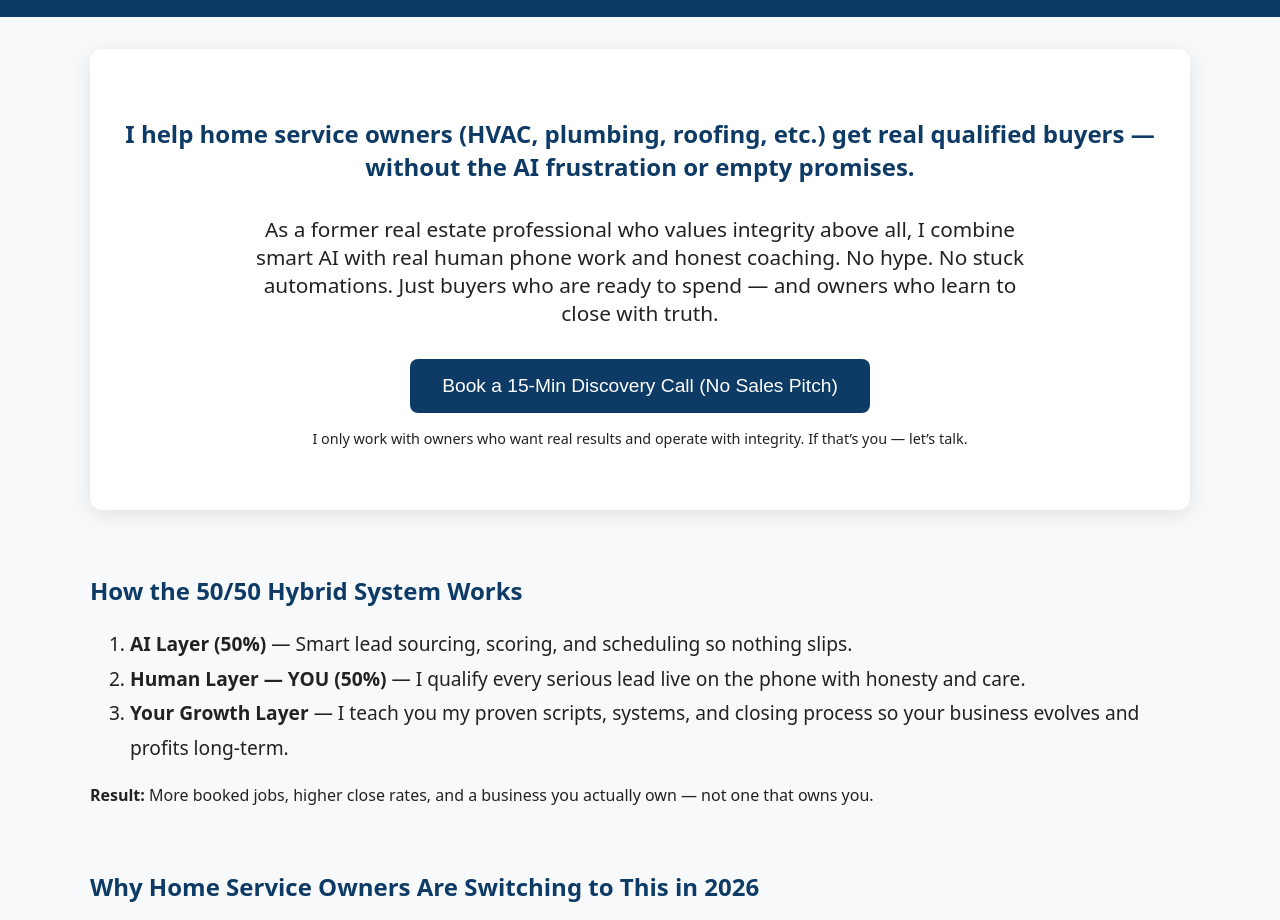
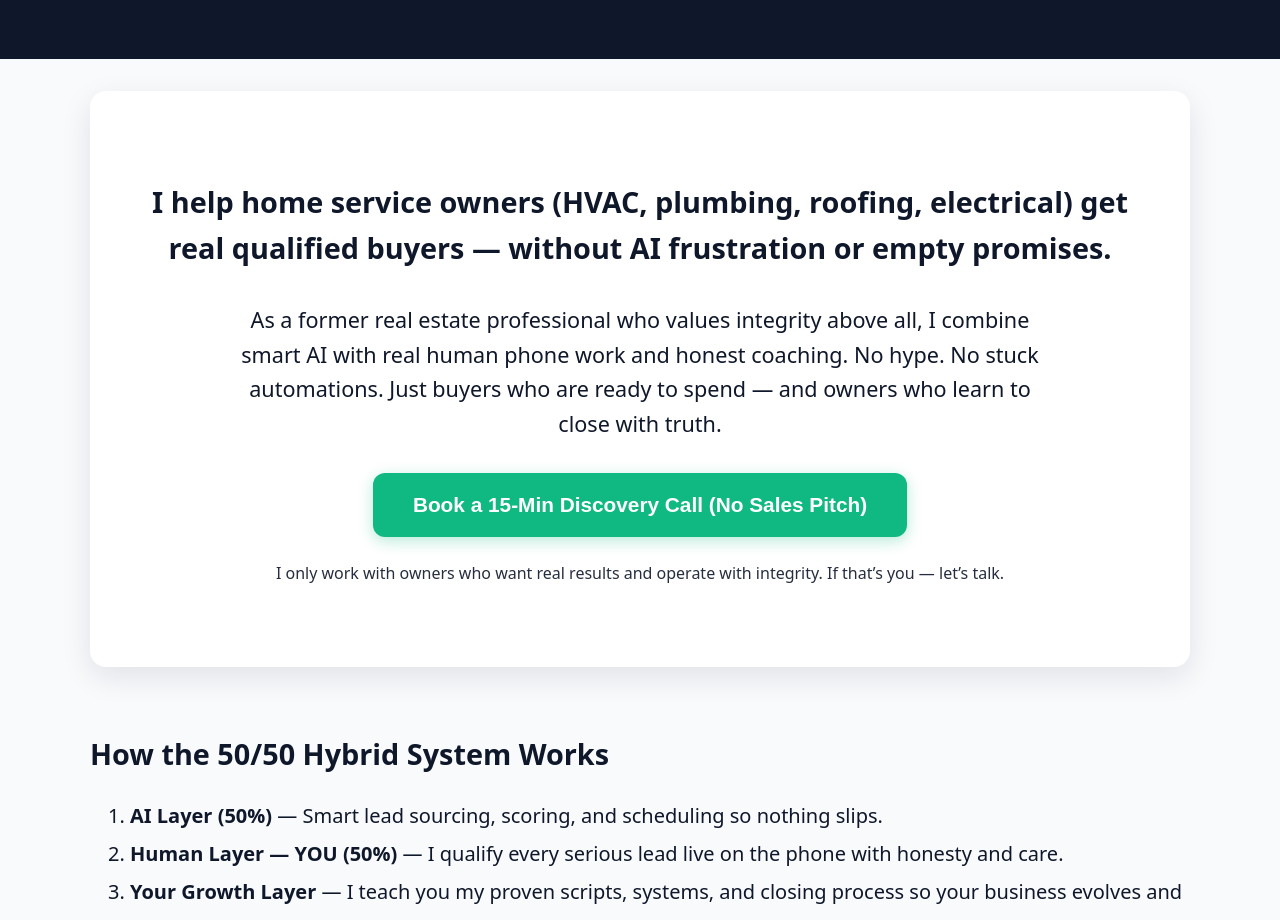
Before and after one commit to PinkEliteStudio/true-client-systems, a plain HTML site: page index.html in a window 1280 px wide. Shown: the part 184-1104 px from the top of the page. Drawn offline with Linux system fonts and the light colour scheme.

Commit message:
Revise index.html for style and content enhancements
Updated styles and content for improved aesthetics and clarity.

```diff
--- a/index.html
+++ b/index.html
@@ -5,34 +5,52 @@
   <meta name="viewport" content="width=device-width, initial-scale=1.0">
   <title>True Client Systems | Honest Leads. Human Trust. Real Profit.</title>
   <style>
-    body {font-family: system-ui, -apple-system, sans-serif; margin:0; padding:0; background:#f8f9fa; color:#222;}
-    header {background: #0d3b66; color:white; padding: 2rem 1rem; text-align:center;}
+    body {font-family: system-ui, -apple-system, sans-serif; margin:0; padding:0; background:#f8fafc; color:#0f172a; line-height:1.6;}
+    header {background: #0f172a; color:white; padding: 3rem 1rem; text-align:center;}
     .container {max-width: 1100px; margin: 0 auto; padding: 2rem 1rem;}
-    h1 {font-size: 2.8rem; margin:0;}
-    h2 {color:#0d3b66;}
-    .hero {background:#fff; padding:3rem 1rem; text-align:center; border-radius:12px; box-shadow:0 4px 20px rgba(0,0,0,0.1);}
-    button {background:#0d3b66; color:white; border:none; padding:1rem 2rem; font-size:1.2rem; border-radius:8px; cursor:pointer;}
+    h1 {font-size: 3rem; margin:0; font-weight:700;}
+    h2 {color:#0f172a; font-size:1.8rem; margin-bottom:1rem;}
+    .hero {background:#fff; padding:4rem 2rem; text-align:center; border-radius:16px; box-shadow:0 10px 30px rgba(15,23,42,0.1); margin-bottom:3rem;}
+    button {
+      background:#10b981;
+      color:white;
+      border:none;
+      padding:1.25rem 2.5rem;
+      font-size:1.3rem;
+      font-weight:600;
+      border-radius:12px;
+      cursor:pointer;
+      transition:all 0.3s ease;
+      box-shadow:0 4px 15px rgba(16,185,129,0.3);
+    }
+    button:hover {
+      background:#0f766e;
+      transform:translateY(-2px);
+      box-shadow:0 8px 25px rgba(16,185,129,0.4);
+    }
     .section {margin:4rem 0;}
-    footer {background:#0d3b66; color:white; text-align:center; padding:2rem;}
+    .section ol {font-size:1.25rem; line-height:1.9;}
+    footer {background:#0f172a; color:white; text-align:center; padding:2.5rem 1rem;}
+    footer p {margin:0.5rem 0;}
   </style>
 </head>
 <body>
   <header>
     <h1>True Client Systems</h1>
-    <p style="font-size:1.4rem;">Honest leads. Human trust. Systems that actually scale.</p>
+    <p style="font-size:1.5rem; margin-top:0.5rem;">Honest leads. Human trust. Systems that actually scale.</p>
   </header>
 
   <div class="container">
     <div class="hero">
-      <h2>I help home service owners (HVAC, plumbing, roofing, etc.) get real qualified buyers — without the AI frustration or empty promises.</h2>
-      <p style="font-size:1.3rem; max-width:800px; margin:2rem auto;">As a former real estate professional who values integrity above all, I combine smart AI with real human phone work and honest coaching. No hype. No stuck automations. Just buyers who are ready to spend — and owners who learn to close with truth.</p>
+      <h2>I help home service owners (HVAC, plumbing, roofing, electrical) get real qualified buyers — without AI frustration or empty promises.</h2>
+      <p style="font-size:1.35rem; max-width:820px; margin:2rem auto;">As a former real estate professional who values integrity above all, I combine smart AI with real human phone work and honest coaching. No hype. No stuck automations. Just buyers who are ready to spend — and owners who learn to close with truth.</p>
       <button onclick="window.location.href='mailto:pinkeliteva@gmail.com?subject=I%20want%20qualified%20buyers'">Book a 15-Min Discovery Call (No Sales Pitch)</button>
-      <p style="margin-top:1rem; font-size:0.9rem;">I only work with owners who want real results and operate with integrity. If that’s you — let’s talk.</p>
+      <p style="margin-top:1.5rem; font-size:1rem; opacity:0.9;">I only work with owners who want real results and operate with integrity. If that’s you — let’s talk.</p>
     </div>
 
     <div class="section">
       <h2>How the 50/50 Hybrid System Works</h2>
-      <ol style="font-size:1.2rem; line-height:1.8;">
+      <ol>
         <li><strong>AI Layer (50%)</strong> — Smart lead sourcing, scoring, and scheduling so nothing slips.</li>
         <li><strong>Human Layer — YOU (50%)</strong> — I qualify every serious lead live on the phone with honesty and care.</li>
         <li><strong>Your Growth Layer</strong> — I teach you my proven scripts, systems, and closing process so your business evolves and profits long-term.</li>
@@ -41,8 +59,8 @@
     </div>
 
     <div class="section">
-      <h2>Why Home Service Owners Are Switching to This in 2026</h2>
-      <p>Because everyone wants buyers, but most systems deliver frustration. My system delivers trust + profit. Built from 2017 real estate experience, organized systems, and a commitment to truth (the same values I teach my kids and live by as a follower of Jesus Christ).</p>
+      <h2>Why Home Service Owners in Naples & Southwest Florida Are Switching in 2026</h2>
+      <p>Because everyone wants real buyers, but most systems deliver frustration. My system delivers trust + profit. Built from 2017 real estate experience, organized systems, and a commitment to truth (the same values I teach my kids and live by as a follower of Jesus Christ).</p>
     </div>
 
     <div class="section" style="text-align:center;">
```
